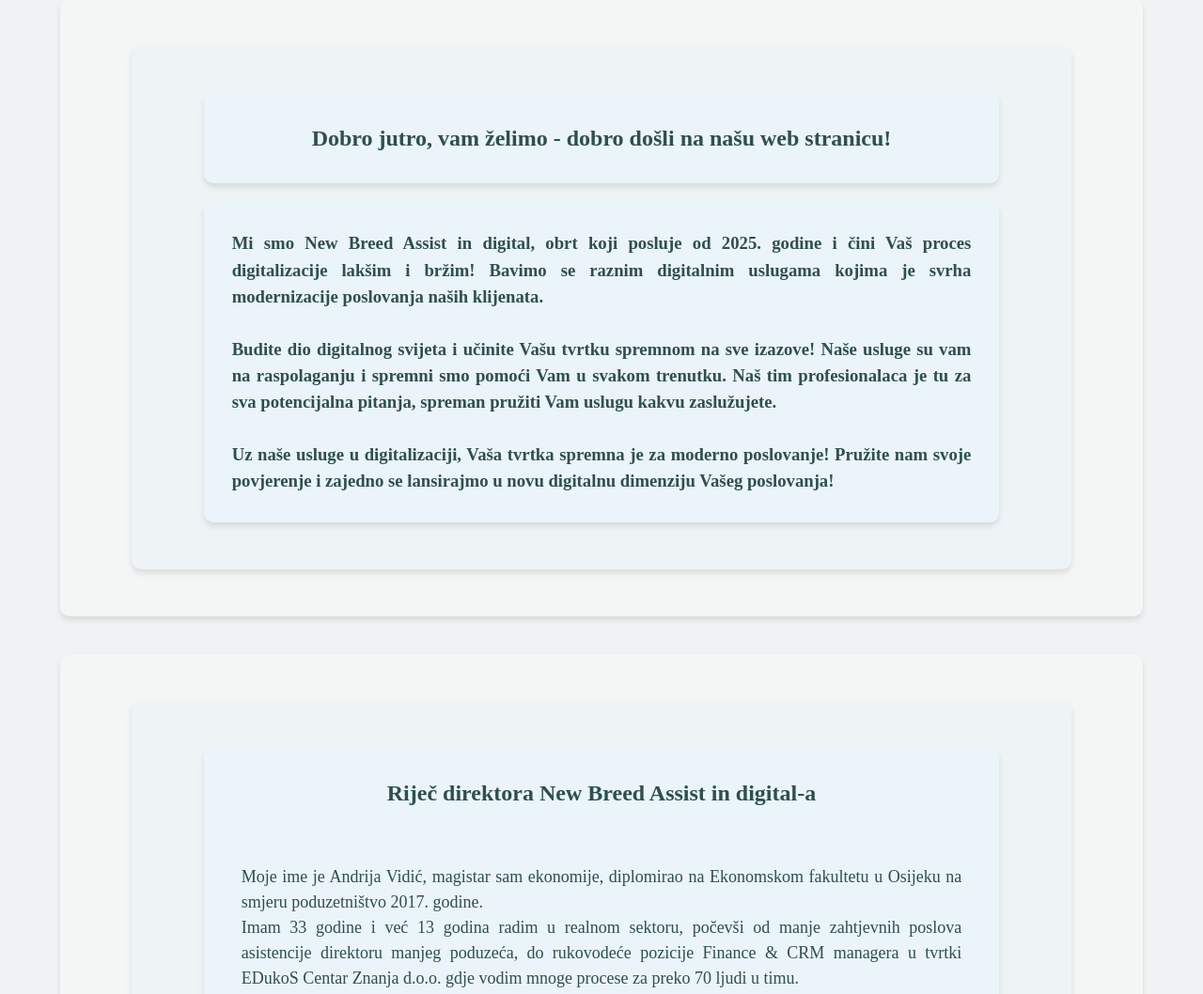
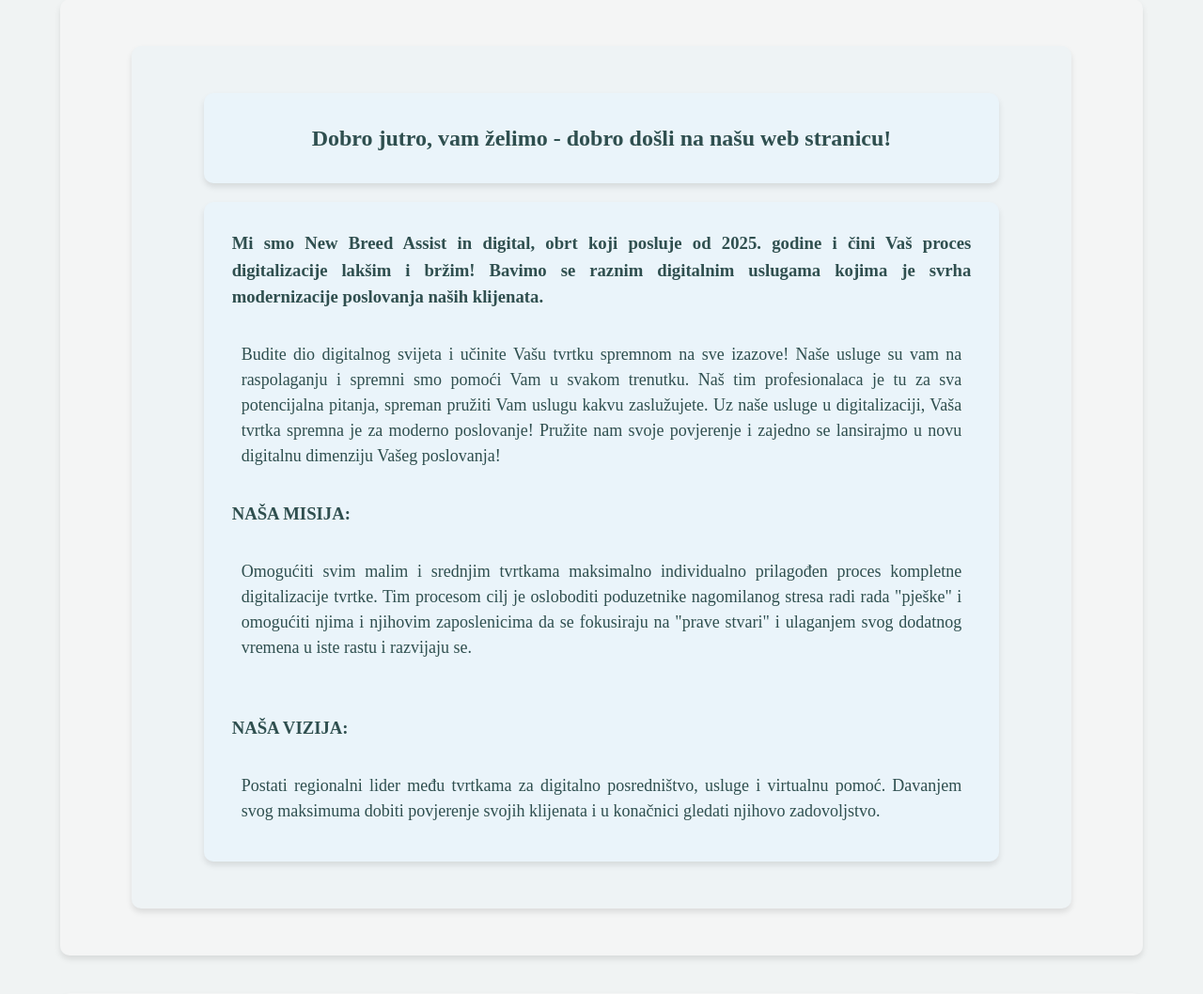
Before and after one commit to androvidic/testna-osobna-web-stranica, a PHP site: page / in a window 1280 px wide. Shown: the part 718-1776 px from the top of the page at 94% size. Run offline with PHP 8.4, Linux system fonts and the light colour scheme.

Commit message:
dodan tekst misije i vizije

```diff
--- a/index.php
+++ b/index.php
@@ -18,9 +18,18 @@ if ($time < 12) {
 echo $greeting . ", vam želimo - dobro došli na našu web stranicu!";
 ?>
 </h1>
-<div class="hero-text"><h3>Mi smo New Breed Assist in digital, obrt koji posluje od 2025. godine i čini Vaš proces digitalizacije lakšim i bržim! Bavimo se raznim digitalnim uslugama kojima je svrha modernizacije poslovanja naših klijenata. <br><br>
-Budite dio digitalnog svijeta i učinite Vašu tvrtku spremnom na sve izazove! Naše usluge su vam na raspolaganju i spremni smo pomoći Vam u svakom trenutku. Naš tim profesionalaca je tu za sva potencijalna pitanja, spreman pružiti Vam uslugu kakvu zaslužujete.<br><br>
-Uz naše usluge u digitalizaciji, Vaša tvrtka spremna je za moderno poslovanje! Pružite nam svoje povjerenje i zajedno se lansirajmo u novu digitalnu dimenziju Vašeg poslovanja!</h3>
+<div class="hero-text"><h3>Mi smo New Breed Assist in digital, obrt koji posluje od 2025. godine i čini Vaš proces digitalizacije lakšim i bržim!
+ Bavimo se raznim digitalnim uslugama kojima je svrha modernizacije poslovanja naših klijenata.</h3><br>
+<p>Budite dio digitalnog svijeta i učinite Vašu tvrtku spremnom na sve izazove! Naše usluge su vam na raspolaganju i spremni smo pomoći Vam u svakom trenutku. Naš tim profesionalaca je tu za sva potencijalna pitanja, spreman pružiti Vam uslugu kakvu zaslužujete.
+Uz naše usluge u digitalizaciji, Vaša tvrtka spremna je za moderno poslovanje! Pružite nam svoje povjerenje i zajedno se lansirajmo u novu digitalnu dimenziju Vašeg poslovanja!</p>
+<br>
+<h3>NAŠA MISIJA:</h3>
+<br>
+<p>Omogućiti svim malim i srednjim tvrtkama maksimalno individualno prilagođen  proces kompletne digitalizacije tvrtke. Tim procesom cilj je osloboditi poduzetnike nagomilanog stresa radi rada "pješke" i omogućiti njima i njihovim zaposlenicima da se fokusiraju na "prave stvari" i ulaganjem svog dodatnog vremena u iste rastu i razvijaju se.</p>
+<br><br>
+<h3>NAŠA VIZIJA:</h3>
+<br>
+<p>Postati regionalni lider među tvrtkama za digitalno posredništvo, usluge i virtualnu pomoć. Davanjem svog maksimuma dobiti povjerenje svojih klijenata i u konačnici gledati njihovo zadovoljstvo.</p>
     </div>
 </section>
 <section id="vizual">
```
